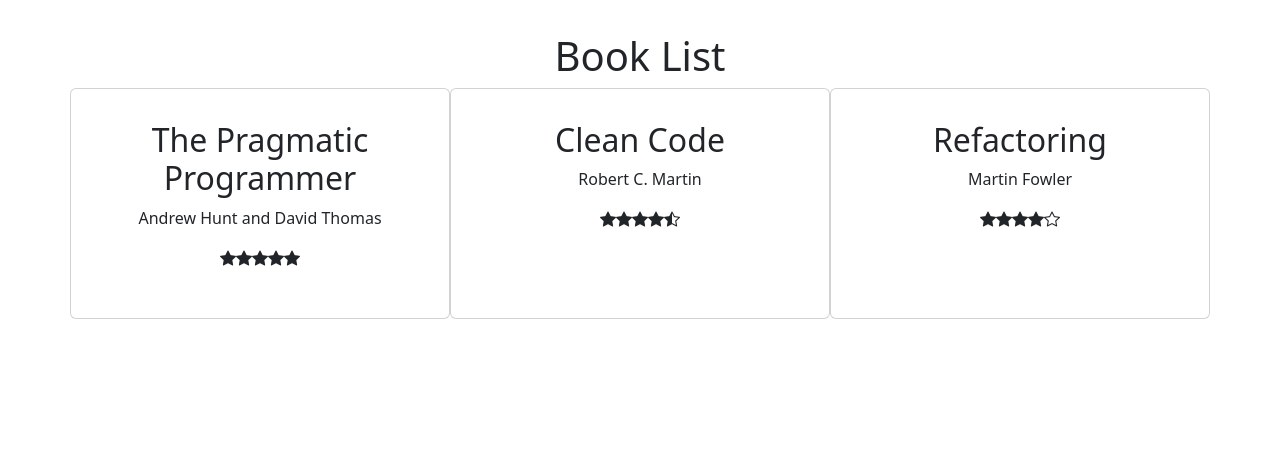
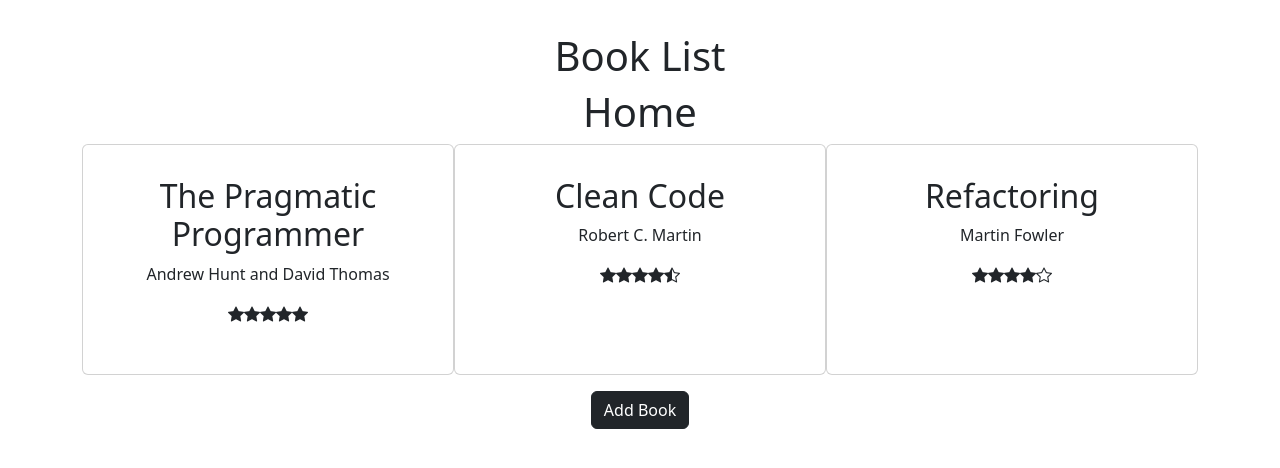
Before and after one commit to cearps/BookReview, a React (Vite) app in the folder frontend/: page / in a window 1280 px wide. Shown: the top 468 px of the page. Built offline with nearby package versions, Linux system fonts and the light colour scheme.

Commit message:
Added form to add new book reviews.

```diff
--- a/frontend/src/App.tsx
+++ b/frontend/src/App.tsx
@@ -1,42 +1,11 @@
 import "./assets/App.css";
-import BookList from "./components/BookList";
-import { Book } from "./utils/types";
-
-const exampleBooks: Book[] = [
-  {
-    id: 1,
-    title: "The Pragmatic Programmer",
-    author: "Andrew Hunt and David Thomas",
-    rating: {
-      grade: 5,
-      review: "A must-read",
-    },
-  },
-  {
-    id: 2,
-    title: "Clean Code",
-    author: "Robert C. Martin",
-    rating: {
-      grade: 4.5,
-      review: "Great book",
-    },
-  },
-  {
-    id: 3,
-    title: "Refactoring",
-    author: "Martin Fowler",
-    rating: {
-      grade: 4,
-      review: "Good book",
-    },
-  },
-];
+import Home from "./pages/home/index";
 
 function App() {
   return (
     <div className="container">
       <h1>Book List</h1>
-      {BookList(exampleBooks)}
+      <Home />
     </div>
   );
 }
--- /dev/null
+++ b/frontend/src/components/AddBook.tsx
@@ -0,0 +1,82 @@
+import { useState } from "react";
+import generateStarDisplay from "../utils/generateStarDisplay";
+
+function AddBook() {
+  const [showBookForm, setShowBookForm] = useState(false);
+
+  function showAddBookForm() {
+    setShowBookForm(!showBookForm);
+  }
+
+  return (
+    <>
+      <button
+        type="button"
+        className="btn btn-dark my-3"
+        onClick={showAddBookForm}
+      >
+        {!showBookForm ? "Add Book" : "Hide Form"}
+      </button>
+      {showBookForm && <AddBookForm />}
+    </>
+  );
+}
+
+function AddBookForm() {
+  const [starRating, setStarRating] = useState(3);
+
+  function updateStarDisplay(stars: number) {
+    setStarRating(stars);
+  }
+  return (
+    <div id="addBookForm" className="bg-dark-subtle rounded p-2">
+      <div className="form-group">
+        <label htmlFor="title">Title</label>
+        <input
+          type="text"
+          className="form-control"
+          id="title"
+          placeholder="Enter title"
+        />
+      </div>
+      <div className="form-group">
+        <label htmlFor="author">Author</label>
+        <input
+          type="text"
+          className="form-control"
+          id="author"
+          placeholder="Enter author"
+        />
+      </div>
+      <div className="form-group">
+        <label htmlFor="range">Star rating: </label>
+        <br />
+        <div id="starRating">{generateStarDisplay(starRating)}</div>
+        <input
+          type="range"
+          className="form-range"
+          min="0"
+          max="5"
+          step="0.5"
+          defaultValue="3"
+          id="rating"
+          onChange={(e) => updateStarDisplay(parseFloat(e.target.value))}
+        />
+      </div>
+      <div className="form-group">
+        <label htmlFor="review">Review</label>
+        <textarea
+          className="form-control"
+          id="review"
+          rows={3}
+          placeholder="Enter review"
+        ></textarea>
+      </div>
+      <button type="submit" className="btn btn-primary my-3">
+        Submit
+      </button>
+    </div>
+  );
+}
+
+export default AddBook;
--- /dev/null
+++ b/frontend/src/examples/ExampleBooks.tsx
@@ -0,0 +1,33 @@
+import { Book } from "../utils/types";
+
+const exampleBooks: Book[] = [
+  {
+    id: 1,
+    title: "The Pragmatic Programmer",
+    author: "Andrew Hunt and David Thomas",
+    rating: {
+      grade: 5,
+      review: "A must-read",
+    },
+  },
+  {
+    id: 2,
+    title: "Clean Code",
+    author: "Robert C. Martin",
+    rating: {
+      grade: 4.5,
+      review: "Great book",
+    },
+  },
+  {
+    id: 3,
+    title: "Refactoring",
+    author: "Martin Fowler",
+    rating: {
+      grade: 4,
+      review: "Good book",
+    },
+  },
+];
+
+export default exampleBooks;
--- a/frontend/src/pages/home/index.tsx
+++ b/frontend/src/pages/home/index.tsx
@@ -0,0 +1,15 @@
+import BookList from "../../components/BookList";
+import AddBook from "../../components/AddBook";
+import exampleBooks from "../../examples/ExampleBooks";
+
+function Home() {
+  return (
+    <div className="container">
+      <h1>Home</h1>
+      {BookList(exampleBooks)}
+      <AddBook />
+    </div>
+  );
+}
+
+export default Home;
```
